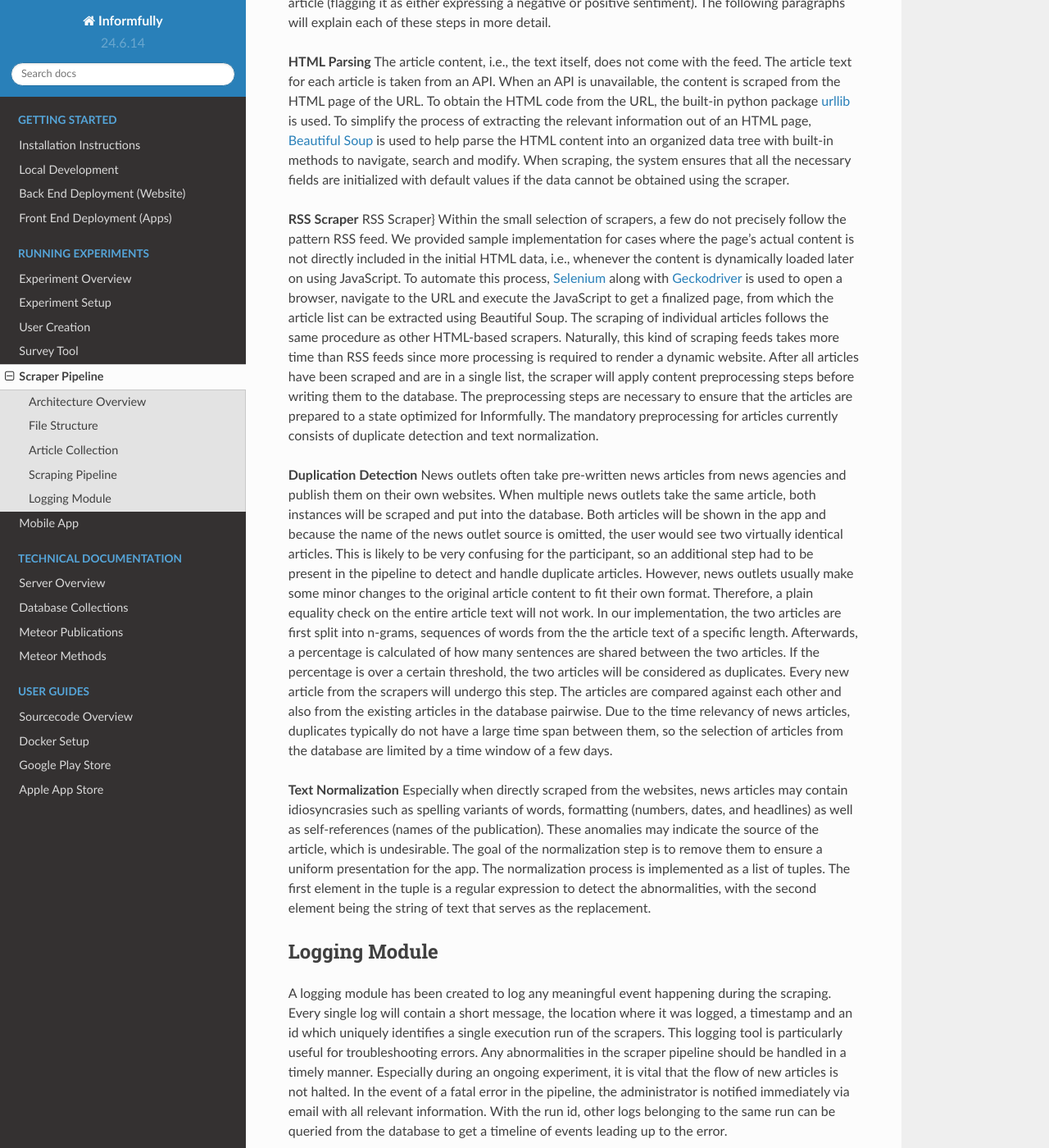
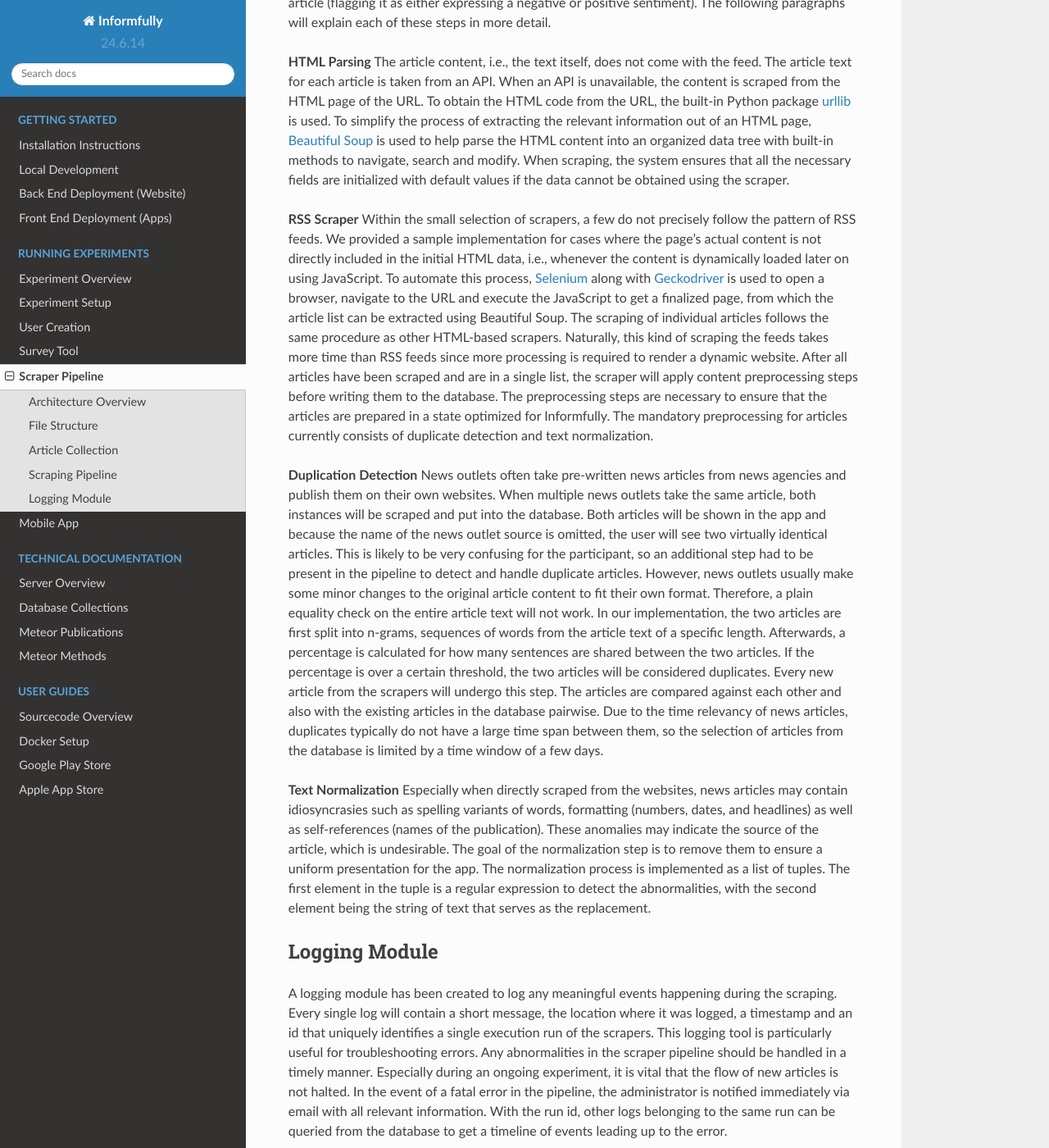
Before and after one commit to Informfully/Documentation, a Sphinx documentation site: the page built from docs/source/scrapers.rst, in a window 1280 px wide and 1400 px high, scrolled down 3762 px. Shown: the whole window at 82% size. Built offline with Sphinx 7.4.7 and the Read the Docs theme 2.0.0, drawn with Linux system fonts in a browser that asks for light colours; some of the changed text lies outside the part shown.

```diff
--- a/docs/source/scrapers.rst
+++ b/docs/source/scrapers.rst
@@ -35,10 +35,10 @@ The second part is the processing pipeline for text normalization, cleaning, and
    :alt: Overview of the scraper architecture
 
 Despite the goal of the scrapers being the same for all outlets, the different formats, types of sources of information, and paywalls on news outlets rendered the task of having only one scraper very challenging
-Hence, the decision was made to have split scrapers, where one part consists of shared core functionalities of parsing HTML, and a second part of adjusting to particular news outlets.
+Hence, the decision was made to have split scrapers, where one part consists of shared core functionalities for parsing HTML, and a second part consists of adjusting to particular news outlets.
 Specifically, the scrapers for each outlet consist of two parts.
 First, they get a list of the most recent articles with either URLs or an identifier for the API.
-Second, they iterate through the list and obtain the necessary information by scraping the HTML page or directly accessing the API if possible.
+Second, they iterate through the list and obtain the necessary information by scraping the HTML page or directly accessing the API, if possible.
 
 .. _structure:
 
@@ -46,18 +46,18 @@ File Structure
 --------------
 
 By splitting the scraping task into independent modules, this allows for source-specific scrapers.
-The main program ``main.py`` will import all scraper modules and calls their ``scrape()`` function, expecting them to return a list of items.
+The main program ``main.py`` will import all scraper modules and call their ``scrape()`` function, expecting them to return a list of items.
 Functionalities shared among the scrapers are stored in a separate utility file (``utils.py``, e.g., a function to create an item object ensures uniformity in object field naming and default values).
-Before storing the items to the document collections, the scraper performs a series of cleaning steps (e.g., duplication detection and text normalization).
+Before storing the items in the document collections, the scraper performs a series of cleaning steps (e.g., duplication detection and text normalization).
 
 The codebase includes a dedicated database manager.
-This module simplifies to establish a connection the the MongoDB database.
+This module simplifies establishing a connection to the MongoDB database.
 It retrieves the credentials as well as the SSH connection details from the ``.env`` file.
 To use the MongoManager, first import it with ``From mongomanager import MongoManager``.
 
 Then use the with keyword to open the connection. MongoManager will return a MongoClient object.
 If the configuration uses SSH, it will automatically close the connection once outside the with block.
-If it configured without SSH, the manager will simply create a ``MongoClient`` object with the given address.
+If it is configured without SSH, the manager will simply create a ``MongoClient`` object with the given address.
 
 .. code-block:: python
 
@@ -117,7 +117,7 @@ If the item modelity is text, however, the system will create and store a copy a
      - Time at which the article was scraped.
    * - ``dateUpdated``
      - Date
-     - Outlets might update the article contents. Instead of creating a new article, the contents of the previous version are updated.
+     - Outlets might update the article's contents. Instead of creating a new article, the contents of the previous version are updated.
    * - ``dateDeleted``
      - Date
      - Optional field, we are sometimes asked by the outlets to remove articles. Instead of deleting them, we add a dateDeleted entry. Articles with this entry will not be shown.
@@ -139,7 +139,7 @@ If the item modelity is text, however, the system will create and store a copy a
 
 .. note::
 
-   Be aware that Android devices can only handle websites secured by an SSL certificate (i.e. only https websites and no http websites). Therefore, data fields like ``url`` or ``multimediaURL`` should only contain https websites.
+   Be aware that Android devices can only handle websites secured by an SSL certificate (i.e. only HTTPS websites and no HTTP websites). Therefore, data fields like ``url`` or ``multimediaURL`` should only contain HTTPS websites.
 
 There are set default values for each field.
 By doing this, indexing can be used, improving the performance of queries.
@@ -161,29 +161,29 @@ The following paragraphs will explain each of these steps in more detail.
 **HTML Parsing** The article content, i.e., the text itself, does not come with the feed.
 The article text for each article is taken from an API.
 When an API is unavailable, the content is scraped from the HTML page of the URL.
-To obtain the HTML code from the URL, the built-in python package `urllib <https://docs.python.org/3/library/urllib.html>`_ is used.
+To obtain the HTML code from the URL, the built-in Python package `urllib <https://docs.python.org/3/library/urllib.html>`_ is used.
 To simplify the process of extracting the relevant information out of an HTML page, `Beautiful Soup <https://www.crummy.com/software/BeautifulSoup>`_ is used to help parse the HTML content into an organized data tree with built-in methods to navigate, search and modify.
 When scraping, the system ensures that all the necessary fields are initialized with default values if the data cannot be obtained using the scraper.
 
-**RSS Scraper** RSS Scraper} Within the small selection of scrapers, a few do not precisely follow the pattern RSS feed.
-We provided sample implementation for cases where the page's actual content is not directly included in the initial HTML data, i.e., whenever the content is dynamically loaded later on using JavaScript.
+**RSS Scraper** Within the small selection of scrapers, a few do not precisely follow the pattern of RSS feeds.
+We provided a sample implementation for cases where the page's actual content is not directly included in the initial HTML data, i.e., whenever the content is dynamically loaded later on using JavaScript.
 To automate this process, `Selenium <https:// www.selenium.dev>`_ along with `Geckodriver <https:// github.com/mozilla/geckodriver>`_ is used to open a browser, navigate to the URL and execute the JavaScript to get a finalized page, from which the article list can be extracted using Beautiful Soup.
 The scraping of individual articles follows the same procedure as other HTML-based scrapers.
-Naturally, this kind of scraping feeds takes more time than RSS feeds since more processing is required to render a dynamic website.
+Naturally, this kind of scraping the feeds takes more time than RSS feeds since more processing is required to render a dynamic website.
 After all articles have been scraped and are in a single list, the scraper will apply content preprocessing steps before writing them to the database.
-The preprocessing steps are necessary to ensure that the articles are prepared to a state optimized for Informfully.
+The preprocessing steps are necessary to ensure that the articles are prepared in a state optimized for Informfully.
 The mandatory preprocessing for articles currently consists of duplicate detection and text normalization.
 
 **Duplication Detection** News outlets often take pre-written news articles from news agencies and publish them on their own websites.
 When multiple news outlets take the same article, both instances will be scraped and put into the database.
-Both articles will be shown in the app and because the name of the news outlet source is omitted, the user would see two virtually identical articles.
+Both articles will be shown in the app and because the name of the news outlet source is omitted, the user will see two virtually identical articles.
 This is likely to be very confusing for the participant, so an additional step had to be present in the pipeline to detect and handle duplicate articles.
 However, news outlets usually make some minor changes to the original article content to fit their own format.
 Therefore, a plain equality check on the entire article text will not work.
-In our implementation, the two articles are first split into n-grams, sequences of words from the the article text of a specific length.
-Afterwards, a percentage is calculated of how many sentences are shared between the two articles. If the percentage is over a certain threshold, the two articles will be considered as duplicates.
-Every new article from the scrapers will undergo this step. The articles are compared against each other and also from the existing articles in the database pairwise.
-Due to the time relevancy of news articles, duplicates typically do not have a large time span between them, so the selection of articles from the database are limited by a time window of a few days.
+In our implementation, the two articles are first split into n-grams, sequences of words from the article text of a specific length.
+Afterwards, a percentage is calculated for how many sentences are shared between the two articles. If the percentage is over a certain threshold, the two articles will be considered duplicates.
+Every new article from the scrapers will undergo this step. The articles are compared against each other and also with the existing articles in the database pairwise.
+Due to the time relevancy of news articles, duplicates typically do not have a large time span between them, so the selection of articles from the database is limited by a time window of a few days.
 
 **Text Normalization** Especially when directly scraped from the websites, news articles may contain idiosyncrasies such as spelling variants of words, formatting (numbers, dates, and headlines) as well as self-references (names of the publication).
 These anomalies may indicate the source of the article, which is undesirable.
@@ -196,8 +196,8 @@ The first element in the tuple is a regular expression to detect the abnormaliti
 Logging Module
 --------------
 
-A logging module has been created to log any meaningful event happening during the scraping.
-Every single log will contain a short message, the location where it was logged, a timestamp and an id which uniquely identifies a single execution run of the scrapers.
+A logging module has been created to log any meaningful events happening during the scraping.
+Every single log will contain a short message, the location where it was logged, a timestamp and an id that uniquely identifies a single execution run of the scrapers.
 This logging tool is particularly useful for troubleshooting errors.
 Any abnormalities in the scraper pipeline should be handled in a timely manner.
 Especially during an ongoing experiment, it is vital that the flow of new articles is not halted.
```
Also changed, not shown: other parts of docs/source/scrapers.rst (+8 -8 lines), docs/source/app.rst (+6 -6 lines), docs/source/experiment.rst (+17 -17 lines), docs/source/overview.rst (+12 -13 lines), docs/source/surveys.rst (+7 -7 lines), docs/source/users.rst (+8 -8 lines).
